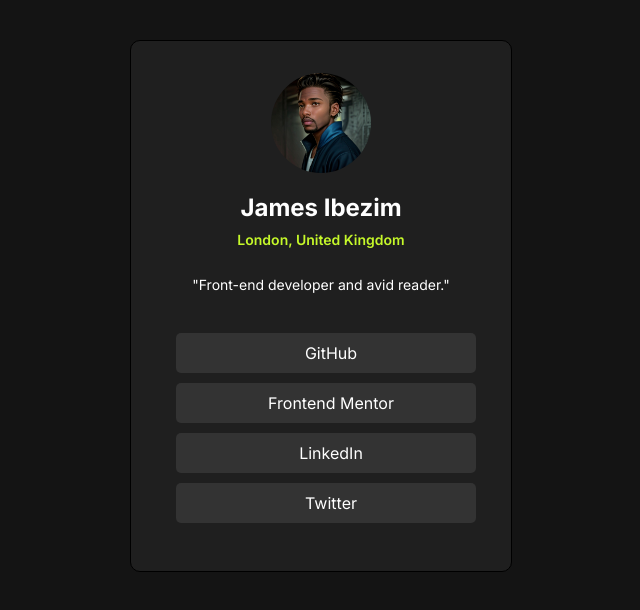
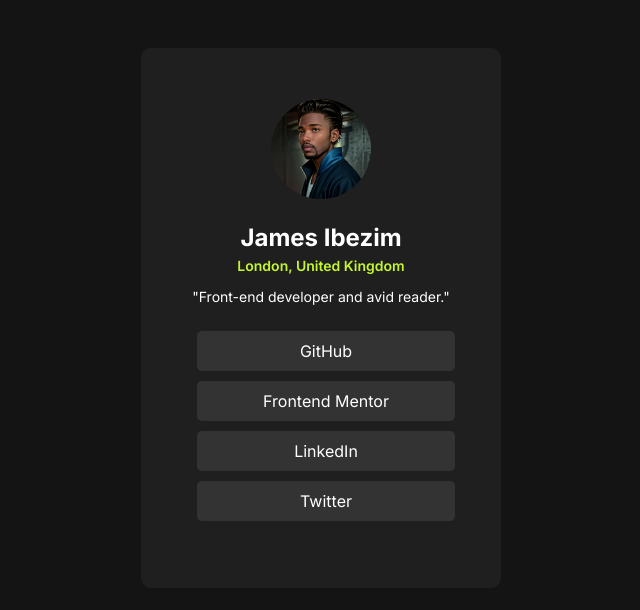
Before and after one commit to Jimztech/social-links-profile, a plain HTML site: page index.html in a window 1280 px wide. Shown: the whole page, without its empty margins (319-959 px from the left). Drawn offline with Linux system fonts and the light colour scheme.

Commit message:
new commits

```diff
--- a/index.html
+++ b/index.html
@@ -21,7 +21,7 @@
       height="100"
     />
     <h2 style="color: hsl(0, 0%, 100%);">James Ibezim</h2>
-    <p style="margin-top: -10px; color: hsl(75, 94%, 57%); font-weight: 600;">London, United Kingdom</p>
+    <p style="margin-top: -15px; color: hsl(75, 94%, 57%); font-weight: 600;">London, United Kingdom</p>
     <p style="color: hsl(0, 0%, 100%);">"Front-end developer and avid reader."</p>
 
     <ul class="designs">
--- a/styles.css
+++ b/styles.css
@@ -3,22 +3,19 @@
 body {
     background-color: hsl(0, 0%, 8%);
     font-family: "inter", sans-serif;
+    justify-content: center;
+    display: flex;
+    flex-direction: column;
+    align-items: center;
+    text-align: center;
 }
 
 .content {
-    display: flex;
-    flex-direction: column;
-    align-items: center;
-    height: 450px;
     padding: 50px;
-    border: 1px solid black;
+    border: 1px solid hsl(0, 0%, 12%);
     border-radius: 10px;
-    text-align: center;
-    justify-content: center;
     margin: auto;
     margin-top: 40px;
-    width: 20%;
-    max-width: 300px;
     background:  hsl(0, 0%, 12%);
 }
 
@@ -39,30 +36,26 @@ body {
     text-decoration: none;
 }
 
+.designs a:hover {
+    color: hsl(0, 0%, 8%);
+}
+
 .one, .two, .three, .four {
     border-radius: 5px;
     padding: 10px;
-    padding-left: 20px;
     width: 100%;
     box-sizing: border-box;
     text-align: center;
     background-color:  hsl(0, 0%, 20%);
-    margin-left: -30px;
+    margin-left: -70px;
     margin-top: 10px;
 }
 
 .one:hover, .two:hover, .three:hover, .four:hover {
     background-color: hsl(75, 94%, 57%);
+    color: hsl(0, 0%, 8%);
 }
 
 p {
     font-size: 14px;
 }
-
-
-@media (min-width: 375px) {
-    .content {
-        width: 40%;
-        padding: 40px;
-    }
-}
```
